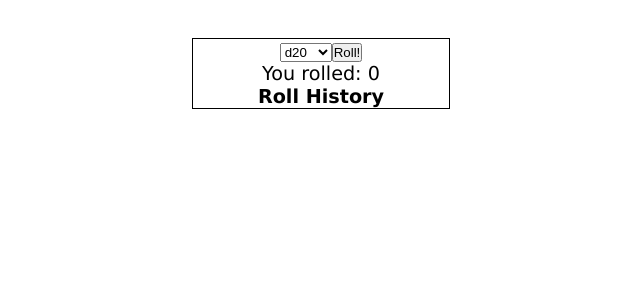
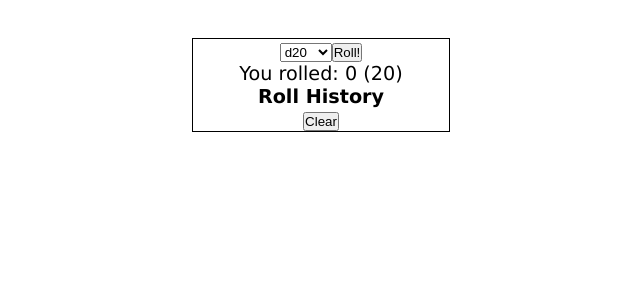
Before and after one commit to morgandival/dice-roller, a React (Create React App) app: page / in a window 1280 px wide. Shown: the top 300 px of the page, without its empty margins (319-959 px from the left). Built offline with nearby package versions, Linux system fonts and the light colour scheme.

Commit message:
Added roll history functionality

```diff
--- a/src/components/Dice.tsx
+++ b/src/components/Dice.tsx
@@ -1,11 +1,17 @@
 import React from 'react';
 import './Dice.css';
+
+// Define what a dice roll should look like to the history array
+interface Roll {
+  random: number;
+  dice: number;
+}
 
 function Dice() {
   // Declare states for dice, random result, and previous rolls
   const [dice, setDice] = React.useState(20);
   const [random, setRandom] = React.useState(0);
-  const [history, setHistory] = React.useState<object[]>([]);
+  const [history, setHistory] = React.useState<Roll[]>([]);
 
   // Handles what happens when the Roll button is clicked
   const handleSubmit = (event: React.FormEvent<HTMLFormElement>) => {
@@ -17,22 +23,45 @@ function Dice() {
 
     // Add result to history array
     setHistory([{ random, dice }, ...history]);
-
-    console.log(`History items: ${history.length}`);
-
-    // Error checking
-    if (history.length > 0) {
-      console.log(history);
-    } else {
-      console.log(`No history items to display!`);
-    }
   };
 
   // Handles what happens when the select option is changed
   const handleSelect = (event: React.ChangeEvent<HTMLSelectElement>) => {
+    // Push last roll to beginning of history array
+    setHistory([{ random, dice }, ...history]);
+
+    // Re-initialise random
+    setRandom(0);
+
     // Get value of select option, parse as integer, set dice value
     setDice(parseInt(event.target.value));
   };
+
+  // Handles what happens when reset button is clicked
+  const handleReset = (event: React.MouseEvent<HTMLButtonElement>) => {
+    // Reset random and history to default values
+    setRandom(0);
+    setHistory([]);
+
+    // Log click
+    console.log('Reset clicked');
+  };
+
+  // Validation logging - uncomment lines below to examine history array
+  // console.log(`History items: ${history.length}`);
+  // console.log(history);
+
+  // Initialise history output array
+  const output: Array<string> = [];
+
+  // Loop through roll history
+  history.forEach(function (roll) {
+    // Negate addition of initial zero rolls to output array
+    if (roll.random !== 0) {
+      // Add string to output array
+      output.push(`${roll.random} (${roll.dice})`);
+    }
+  });
 
   return (
     <div className="dice">
@@ -47,11 +76,28 @@ function Dice() {
           <option value="100">d100</option>
         </select>
         <button>Roll!</button>
+        <p>
+          You rolled:{' '}
+          <span className="result">
+            {random} ({dice})
+          </span>
+        </p>
       </form>
-      <p>
-        You rolled: <span className="result">{random}</span>
-      </p>
-      <h4>Roll History</h4>
+      <div className="results">
+        <div className="results-title">
+          <h4>Roll History</h4>
+        </div>
+        <div className="results-reset">
+          <button onClick={handleReset}>Clear</button>
+        </div>
+        <div className="results-items">
+          <ol>
+            {output.map((listItem) => (
+              <li>{listItem}</li>
+            ))}
+          </ol>
+        </div>
+      </div>
     </div>
   );
 }
```
